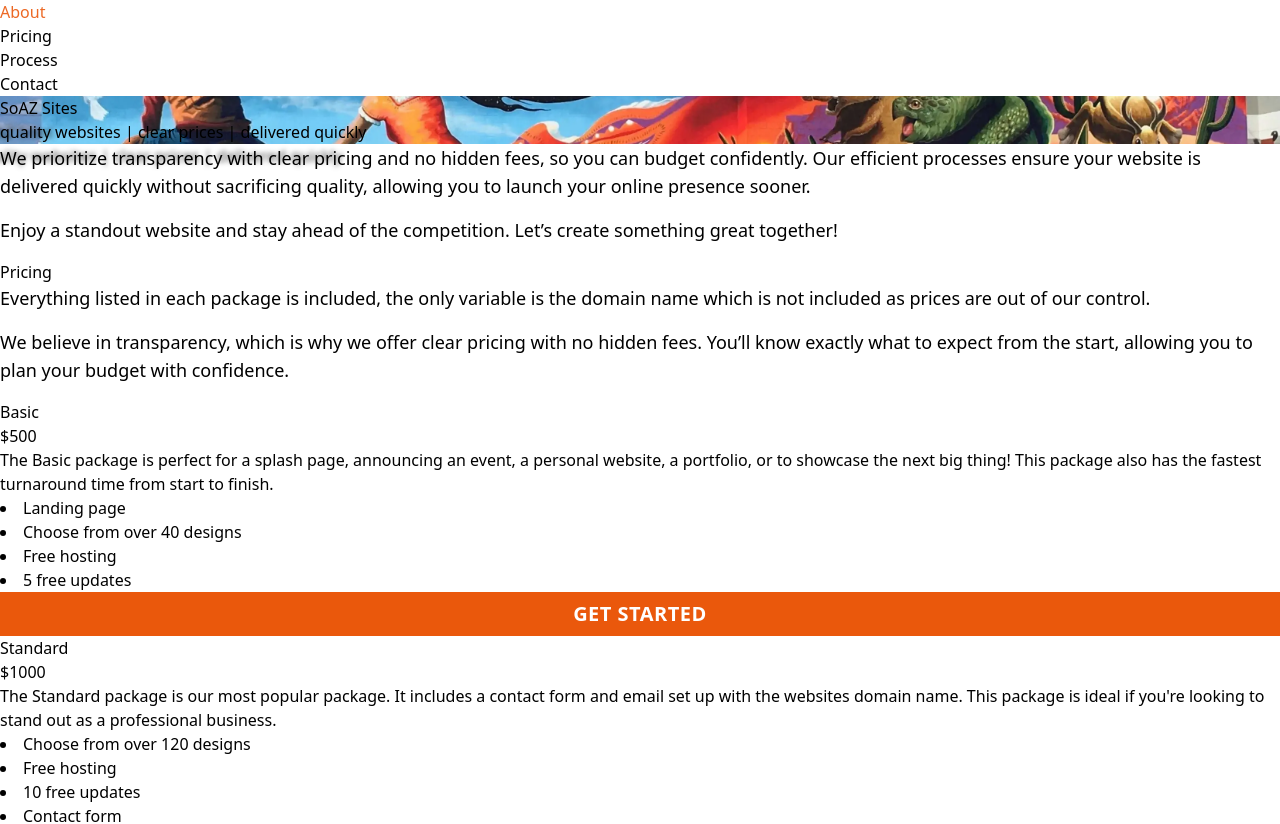
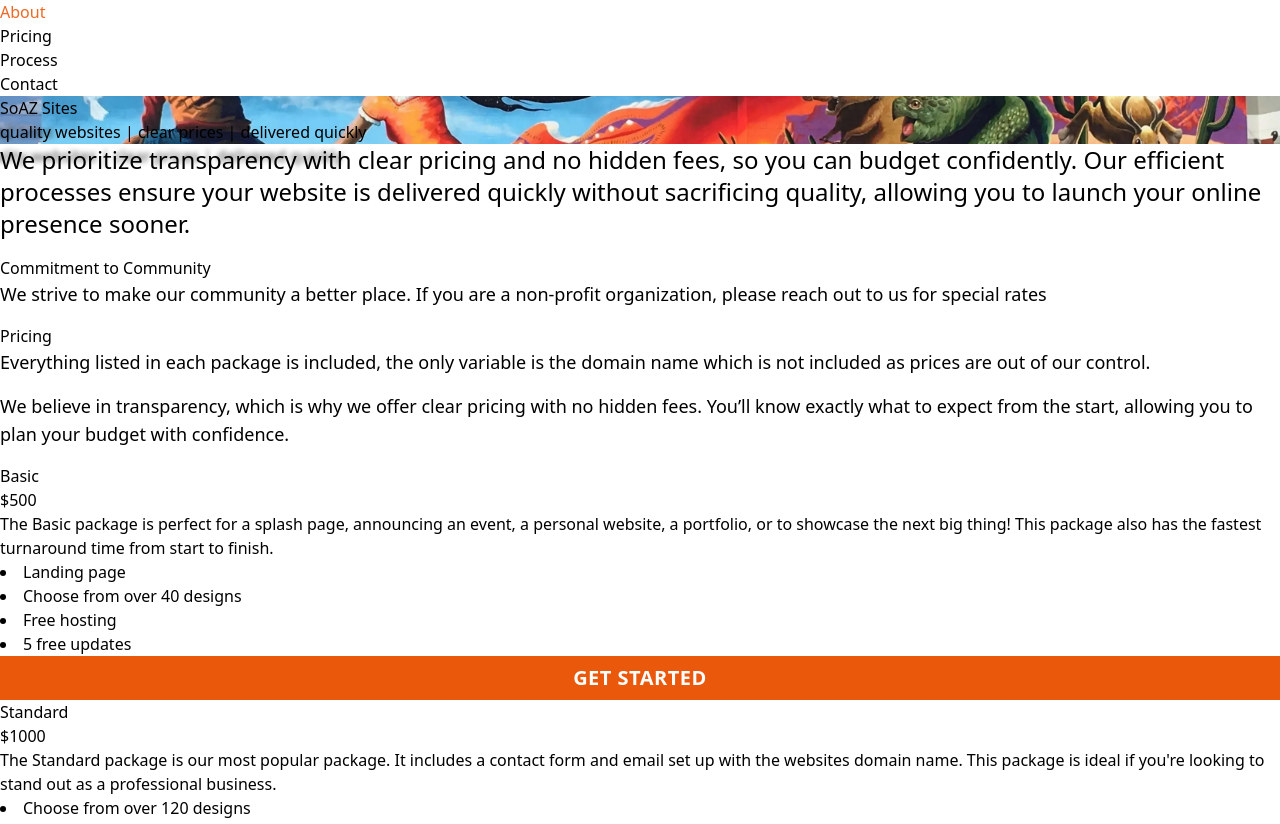
Before and after one commit to soldierforus/soaz, an Angular app: page / in a window 1280 px wide. Shown: the top 824 px of the page. Built offline with nearby package versions, Linux system fonts and the light colour scheme.

Commit message:
commitment to community

```diff
--- a/src/app/about/about.component.css
+++ b/src/app/about/about.component.css
@@ -0,0 +1,7 @@
+.about p {
+  @apply sm:text-xl md:text-2xl;
+}
+
+.commitment p {
+  @apply sm:text-base md:text-lg;
+}
--- a/src/app/about/about.component.html
+++ b/src/app/about/about.component.html
@@ -1,5 +1,11 @@
-<div id="about" class="w-full -mt-40 shadow bg-sky-700/95 text-white font-bold text-center sm:text-xl md:text-2xl p-8 mb-20 z-30 relative mx-auto">
-  <p>We prioritize transparency with clear pricing and no hidden fees, so you can budget confidently.  Our efficient processes ensure your website is delivered quickly without sacrificing quality, allowing you to launch your online presence sooner.</p>
+<div id="about" class="w-full -mt-40 shadow bg-sky-700/95 text-white font-bold text-center p-8 mb-20 z-30 relative mx-auto">
+  <div class="about mb-8">
+    <p>We prioritize transparency with clear pricing and no hidden fees, so you can budget confidently.  Our efficient processes ensure your website is delivered quickly without sacrificing quality, allowing you to launch your online presence sooner.</p>
+    <!-- <p>Enjoy a standout website and stay ahead of the competition. Let’s create something great together!</p> -->
+  </div>
 
-  <p>Enjoy a standout website and stay ahead of the competition. Let’s create something great together!</p>
+  <div class="commitment">
+    <h2 class="text-xl font-bold underline">Commitment to Community</h2>
+    <p>We strive to make our community a better place.  If you are a non-profit organization, please reach out to us for special rates</p>
+  </div>
 </div>
```
